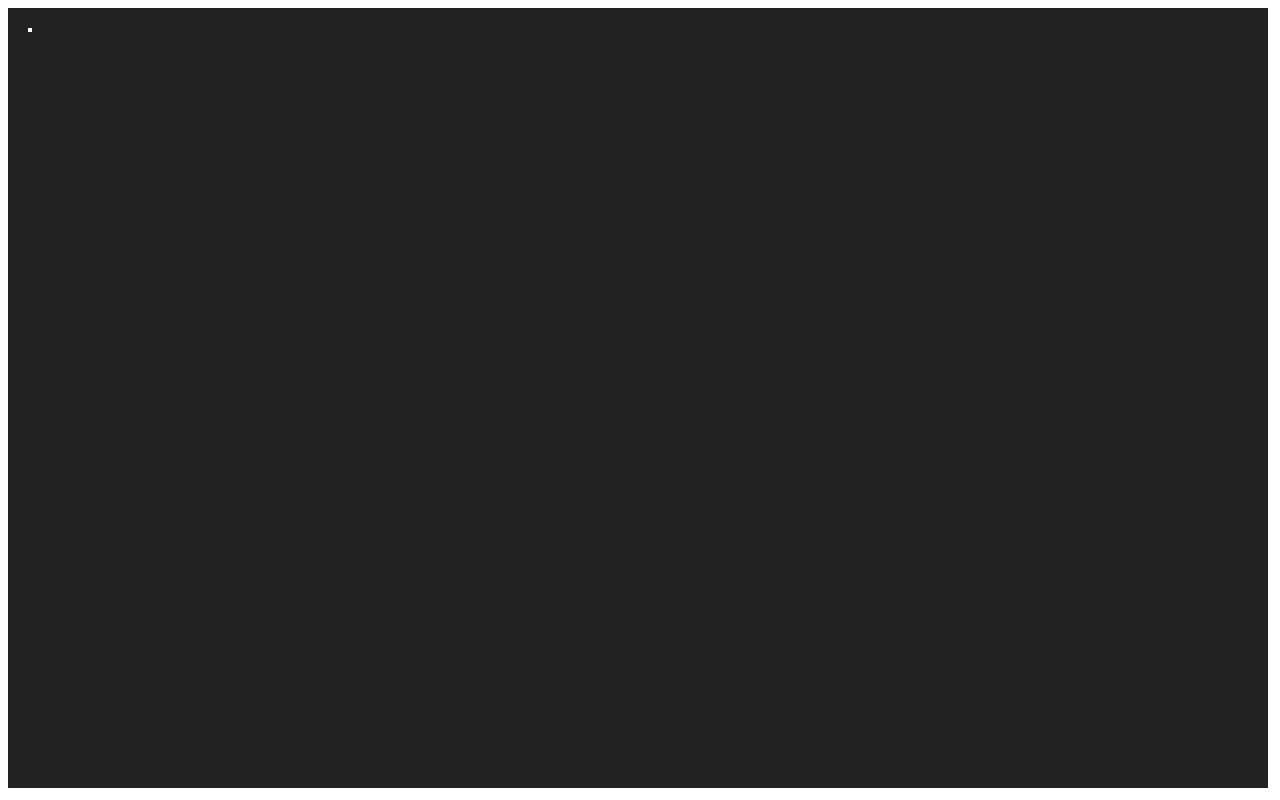
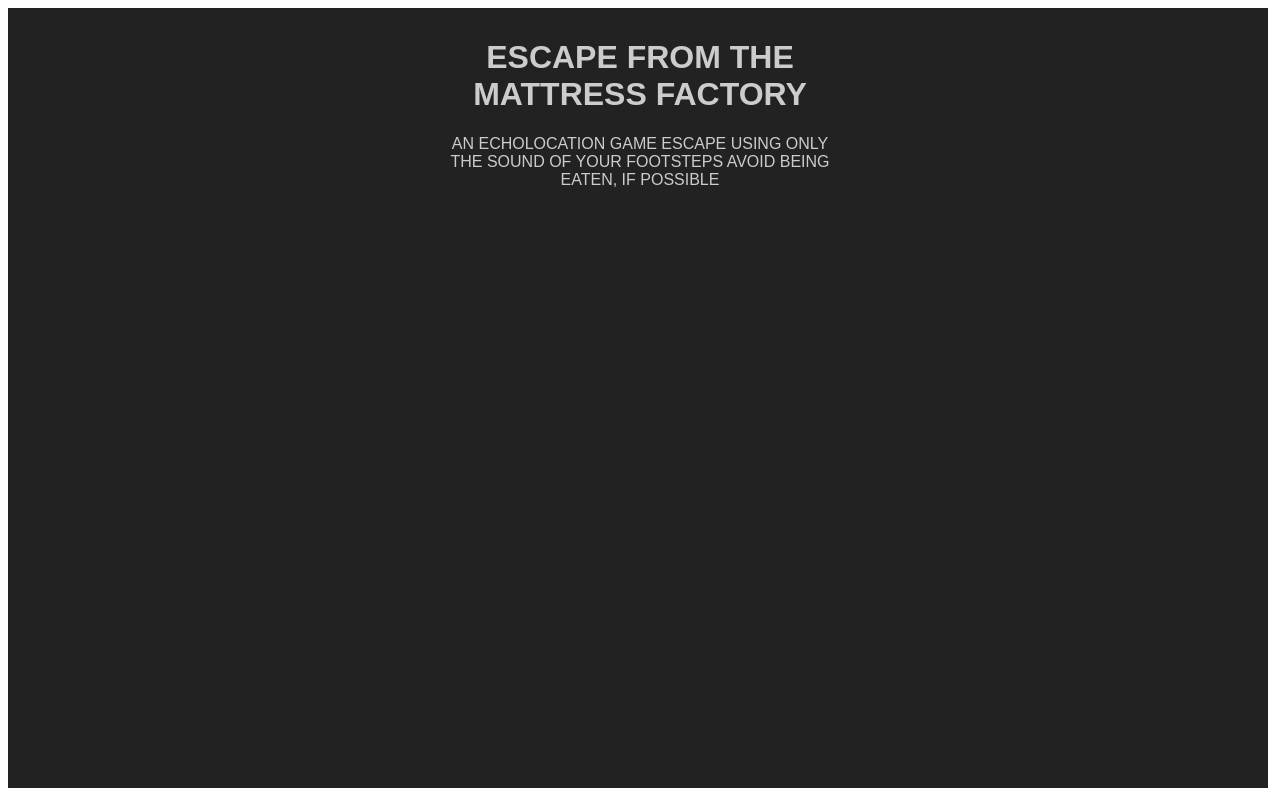
Before and after one commit to samblyon/mattressFactory, a website built with webpack: page index.html in a window 1280 px wide. Built offline with nearby package versions, Linux system fonts and the light colour scheme.

Commit message:
continuous motion, broke step sound emission

```diff
--- a/css/master.css
+++ b/css/master.css
@@ -0,0 +1,23 @@
+.game-area {
+  position: relative;
+}
+
+.splash {
+  background: "#222";
+  width: 100%;
+  height: 100%;
+  position: absolute;
+  text-align: center;
+  color: #ccc;
+}
+
+.splash-text {
+  width: 30%;
+  font-family: sans-serif;
+  padding: 10px;
+  margin: 0 auto;
+}
+
+h1 {
+
+}
--- a/index.html
+++ b/index.html
@@ -9,8 +9,12 @@
   </head>
   <body>
     <div class="game-area">
-      <div class="splash">
-
+      <div id="splash" class="splash">
+        <div class="splash-text">
+          <h1>ESCAPE FROM THE MATTRESS FACTORY</h1>
+        AN ECHOLOCATION GAME
+        ESCAPE USING ONLY THE SOUND OF YOUR FOOTSTEPS
+        AVOID BEING EATEN, IF POSSIBLE</div>
       </div>
       <canvas id="canvas"></canvas>
     </div>
--- a/js/game_view.js
+++ b/js/game_view.js
@@ -9,25 +9,52 @@ class GameView {
   }
 
   bindKeyHandlers() {
-    const player = this.player;
-
-    Object.keys(GameView.MOVES).forEach((k) => {
-      let dir = GameView.MOVES[k];
-      key(k, function () { player.move(dir); });
+    window.addEventListener("keydown", (e) => {
+      console.log("keydown");
+      GameView.KEYS[e.keyCode] = true;
     });
 
-    key("space", function () { player.emitRays() });
+    window.addEventListener("keyup", (e) => {
+      console.log("keyup");
+      GameView.KEYS[e.keyCode] = false;
+    });
+
+    window.addEventListener("keydown", (e)=>{
+      if (e.keyCode === 32) { player.emitRays(); }
+    });
+  }
+
+  whatKey(){
+    const player = this.player;
+    if (GameView.KEYS[37] && GameView.KEYS[38]) {
+      player.move("UL");
+    } else if (GameView.KEYS[37] && GameView.KEYS[40]){
+      player.move("DL")
+    } else if (GameView.KEYS[39] && GameView.KEYS[38]){
+      player.move("UR");
+    } else if (GameView.KEYS[39] && GameView.KEYS[40]){
+      player.move("DR");
+    } else if (GameView.KEYS[37]) {
+      player.move("L");
+    } else if (GameView.KEYS[39]) {
+      player.move("R");
+    } else if (GameView.KEYS[38]) {
+      player.move("U");
+    } else if (GameView.KEYS[40]) {
+      player.move("D");
+    }
   }
 
   start(){
     //bind key handlers
     this.bindKeyHandlers();
-
+    this.whatKey();
     //start animation
     requestAnimationFrame(this.step.bind(this));
   }
 
   step () {
+    this.whatKey();
     this.ctx.fillStyle = "#222";
     this.ctx.fillRect(0, 0, this.canvas.width, this.canvas.height);
 
@@ -43,11 +70,13 @@ class GameView {
 
 };
 
+GameView.KEYS = {};
+
 GameView.MOVES = {
   "up": "U",
   "down": "D",
   "left": "L",
   "right": "R"
-}
+};
 
 module.exports = GameView;
--- a/js/main.js
+++ b/js/main.js
@@ -2,16 +2,22 @@ const Game = require('./game.js');
 const GameView = require('./game_view.js');
 
 document.addEventListener("DOMContentLoaded", ()=>{
-  console.log("Hey there");
+  console.log("Hey there and welcome to Mattress Factory Escape");
+  document.addEventListener("keydown", hideSplash);
+
   const canvas = document.getElementById('canvas');
   canvas.width = window.innerWidth - 20;
   canvas.height = window.innerHeight - 20;
-
   const ctx = canvas.getContext("2d");
   ctx.fillStyle = "#222";
   ctx.fillRect(0, 0, canvas.width, canvas.height);
+});
 
+function hideSplash(){
+  const splash = document.getElementById('splash');
+  splash.style.visibility = "hidden";
   const map = new Map();
   window.GameView = new GameView(canvas, map);
   window.GameView.start();
-});
+  document.removeEventListener("keydown", hideSplash);
+}
--- a/js/map.js
+++ b/js/map.js
@@ -50,11 +50,12 @@ class Map {
   }
 };
 
+//make relative sizes so can scale
 Map.LEVELS = {
   1: [
-      [1, 1, 10, 399],
-      [1, 1, 399, 10],
-      [390, 1, 399, 399],
+      [0, 0, 1, .05],
+      [0, 0, .05, 1],
+      [.95, 0, 1, 1],
       [1, 390, 370, 399],
       [50, 200, 200, 210],
       [100, 100, 110, 200],
--- a/js/player.js
+++ b/js/player.js
@@ -14,7 +14,7 @@ class Player {
 
     if (this.map.collidingWithWall(exploreCoord)) return;
     this.pos = exploreCoord;
-    this.emitRays();
+    // this.emitRays();
   }
 
   emitRays(){
@@ -33,12 +33,18 @@ class Player {
   }
 };
 
+const rt2oTwo = Math.sqrt(2)/2;
+
 Player.SPEED = 5;
 Player.MOVES = {
   "U": [0, -1],
   "D": [0, 1],
+  "UL": [-rt2oTwo, -rt2oTwo],
+  "DL": [-rt2oTwo, rt2oTwo],
   "L": [-1, 0],
-  "R": [1, 0]
+  "R": [1, 0],
+  "UR": [rt2oTwo, -rt2oTwo],
+  "DR": [rt2oTwo, rt2oTwo]
 }
 
 module.exports = Player;
```
Also changed, not shown: bundle.js (+58 -16 lines), 1 other file.
